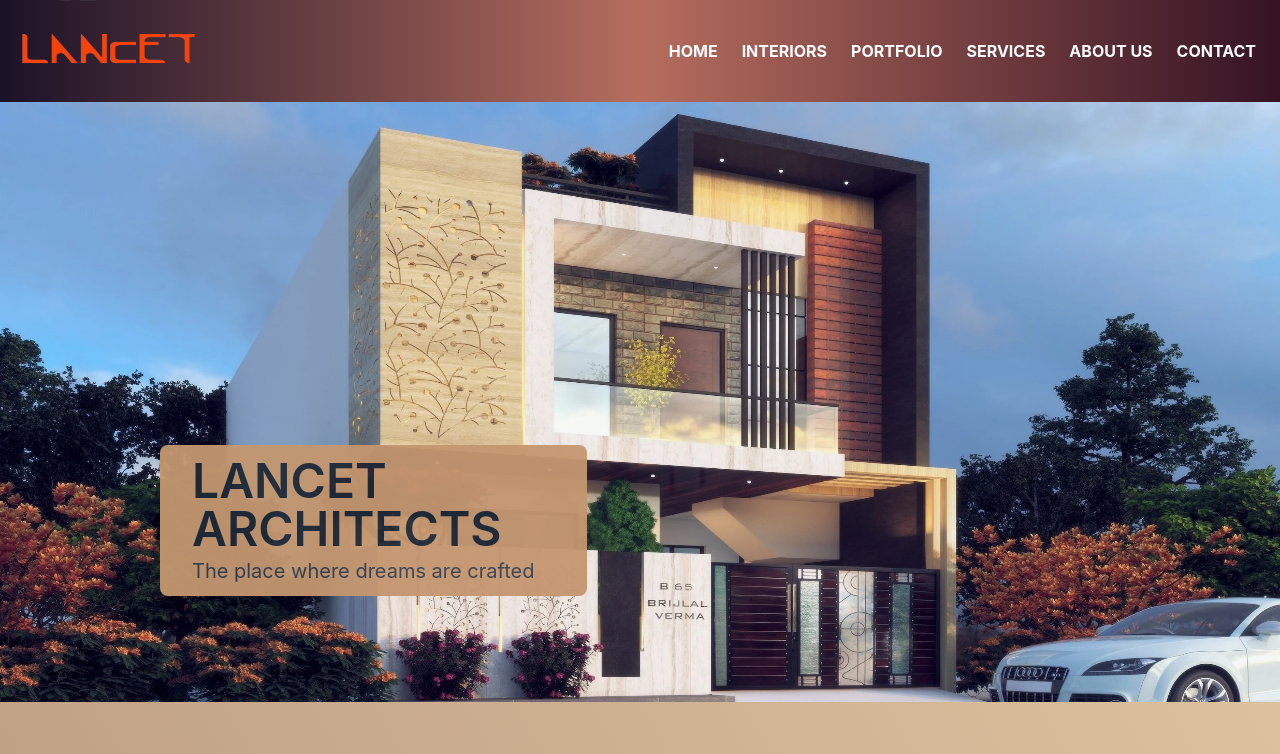
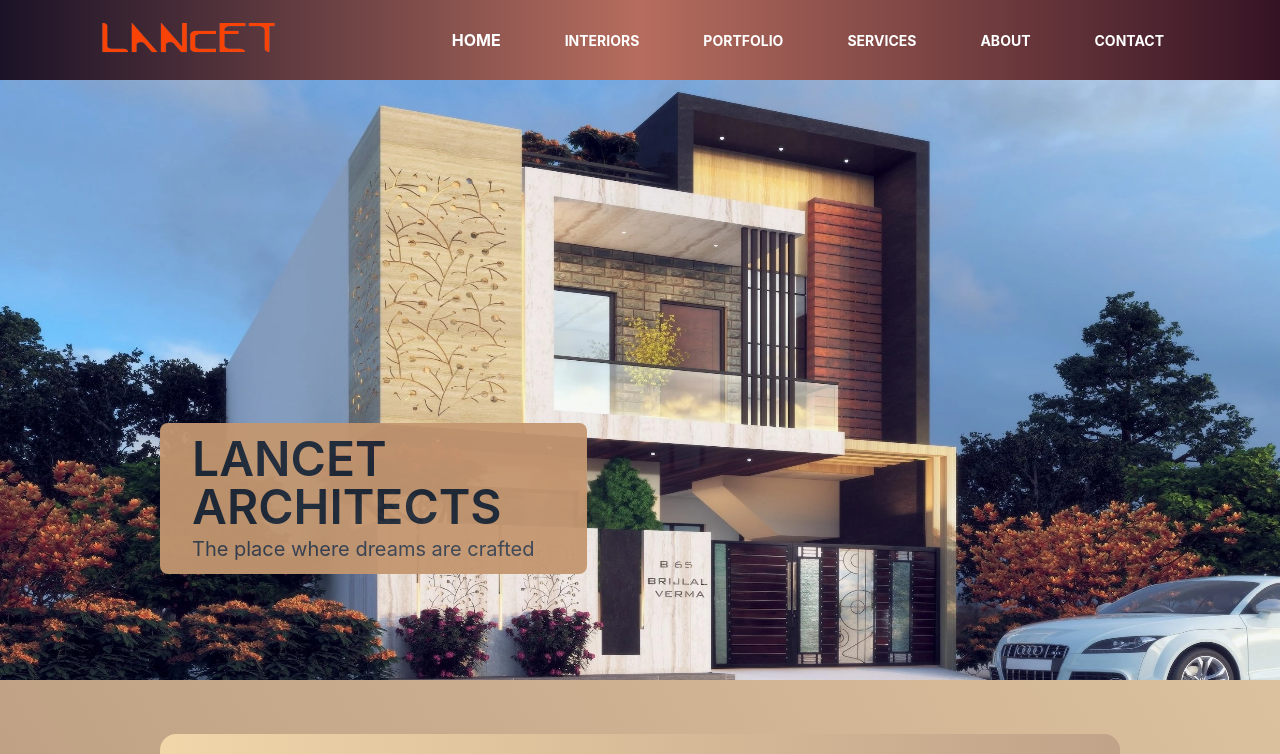
Before and after one commit to rohan-singh987/Lancet, a Next.js app: page / in a window 1280 px wide. Shown: the top 754 px of the page. Built offline with nearby package versions, Linux system fonts and the light colour scheme.

Commit message:
Navbar
Signed-off-by: Rohan Singh <rohannsingh98765@gmail.com>

```diff
--- a/components/Navbar.js
+++ b/components/Navbar.js
@@ -27,7 +27,7 @@
                     stroke='currentColor'
                     viewBox='0 0 24 24'
                     xmlns='http://www.w3.org/2000/svg'
-                >c
+                >
                     <path
                         strokeLinecap='round'
                         strokeLinejoin='round'
--- /dev/null
+++ b/components/Navbar11.js
@@ -0,0 +1,243 @@
+import React, { useState } from "react";
+import { Transition } from "@headlessui/react";
+import { Link } from "react-scroll";
+import Image from "next/image";
+import Logo from "../public/media/logo.png";
+
+
+const Navbar11 = () => {
+  const [isOpen, setIsOpen] = useState(false);
+  return (
+    <nav className=" shadow-sm w-full z-10 flex justify-evenly items-center flex-wrap bg-gradient-to-r from-[#1B1227] via-[#B66D5E] to-[#351324]  px-3">
+      <div className="w-full">
+        <div className="flex items-center h-20 w-full">
+          <div className="flex items-center  mx-20  justify-between w-full">
+            <div className="flex justify-center items-center flex-shrink-0 ">
+              <Link href='/'
+                className="bg-clip-text text-transparent bg-gradient-to-r from-rose-700 to-red-200">
+                <a>
+                  <div className='w-24 md:w-36 lg:w-48'>
+                    <Image
+                      src="/media/logo.png"
+                      height="100"
+                      width="200"
+                      alt=""
+                    />
+                  </div>
+                </a>
+
+              </Link>
+            </div>
+            <div className="hidden md:block">
+              <div className="ml-10 flex items-baseline space-x-4">
+                <Link
+                  href='/'
+                  activeClass="Home"
+                  // to="about"
+                  smooth={true}
+                  offset={50}
+                  duration={500}
+                  className="cursor-pointer text-blue-600 font-semibold px-3 py-2 text-md hover:font-black"
+                >
+                  <a className='lg:inline-flex lg:w-auto w-full px-3 py-2 rounded text-white font-bold items-center justify-center uppercase hover:bg-gray-600 hover:text-white '>
+                    Home
+                  </a>
+                </Link>
+                <Link
+                  href='/interiors'
+                  activeClass="about"
+                  to="about"
+                  smooth={true}
+                  offset={50}
+                  duration={500}
+                  className="cursor-pointer hover:bg-blue-600 text-black hover:text-white px-3 py-2 rounded-md text-sm font-medium"
+                >
+                <a className='lg:inline-flex lg:w-auto w-full px-3 py-2 rounded text-white font-bold items-center justify-center uppercase hover:bg-gray-600 hover:text-white '>
+                Interiors
+            </a>
+                </Link>
+                <Link
+                  href='/portfolio'
+                  // activeClass="about"
+                  // to="about"
+                  smooth={true}
+                  offset={50}
+                  duration={500}
+                  className="cursor-pointer hover:bg-blue-600 text-black hover:text-white px-3 py-2 rounded-md text-sm font-medium"
+                >
+                <a className='lg:inline-flex lg:w-auto w-full px-3 py-2 rounded text-white font-bold items-center justify-center uppercase hover:bg-gray-600 hover:text-white '>
+                portfolio
+            </a>
+                </Link>
+                <Link
+                  href='/services'
+                  // activeClass="about"
+                  // to="about"
+                  smooth={true}
+                  offset={50}
+                  duration={500}
+                  className="cursor-pointer hover:bg-blue-600 text-black hover:text-white px-3 py-2 rounded-md text-sm font-medium"
+                >
+                <a className='lg:inline-flex lg:w-auto w-full px-3 py-2 rounded text-white font-bold items-center justify-center uppercase hover:bg-gray-600 hover:text-white '>
+                services
+            </a>
+                </Link>
+                <Link
+                  href='/about'
+                  // activeClass="about"
+                  // to="about"
+                  smooth={true}
+                  offset={50}
+                  duration={500}
+                  className="cursor-pointer hover:bg-blue-600 text-black hover:text-white px-3 py-2 rounded-md text-sm font-medium"
+                >
+                <a className='lg:inline-flex lg:w-auto w-full px-3 py-2 rounded text-white font-bold items-center justify-center uppercase hover:bg-gray-600 hover:text-white '>
+                about
+            </a>
+                </Link>
+                <Link
+                  href='/contact'
+                  // activeClass="about"
+                  // to="about"
+                  smooth={true}
+                  offset={50}
+                  duration={500}
+                  className="cursor-pointer hover:bg-blue-600 text-black hover:text-white px-3 py-2 rounded-md text-sm font-medium"
+                >
+                <a className='lg:inline-flex lg:w-auto w-full px-3 py-2 rounded text-white font-bold items-center justify-center uppercase hover:bg-gray-600 hover:text-white '>
+                contact
+            </a>
+                </Link>
+
+              </div>
+            </div>
+          </div>
+          <div className="mr-10 flex md:hidden ">
+            <button
+              onClick={() => setIsOpen(!isOpen)}
+              type="button"
+              className="bg-blue-600 inline-flex items-center justify-center p-2 rounded-md text-white  hover:bg-blue-600 focus:outline-none focus:ring-2 focus:ring-offset-2 focus:ring-offset-blue-800 focus:ring-white"
+              aria-controls="mobile-menu"
+              aria-expanded="false"
+            >
+              <span className="sr-only">Open main menu</span>
+              {!isOpen ? (
+                <svg
+                  className="block h-6 w-6"
+                  xmlns="http://www.w3.org/2000/svg"
+                  fill="none"
+                  viewBox="0 0 24 24"
+                  stroke="currentColor"
+                  aria-hidden="true"
+                >
+                  <path
+                    strokeLinecap="round"
+                    strokeLinejoin="round"
+                    strokeWidth="2"
+                    d="M4 6h16M4 12h16M4 18h16"
+                  />
+                </svg>
+              ) : (
+                <svg
+                  className="block h-6 w-6"
+                  xmlns="http://www.w3.org/2000/svg"
+                  fill="none"
+                  viewBox="0 0 24 24"
+                  stroke="currentColor"
+                  aria-hidden="true"
+                >
+                  <path
+                    strokeLinecap="round"
+                    strokeLinejoin="round"
+                    strokeWidth="2"
+                    d="M6 18L18 6M6 6l12 12"
+                  />
+                </svg>
+              )}
+            </button>
+          </div>
+        </div>
+      </div>
+
+      <Transition
+        show={isOpen}
+        enter="transition ease-out duration-100 transform"
+        enterFrom="opacity-0 scale-95"
+        enterTo="opacity-100 scale-100"
+        leave="transition ease-in duration-75 transform"
+        leaveFrom="opacity-100 scale-100"
+        leaveTo="opacity-0 scale-95"
+      >
+        {(ref) => (
+          <div className="md:hidden" id="mobile-menu">
+            <div
+              ref={ref}
+              className="bg-white px-2 pt-2 pb-3 space-y-1 sm:px-3"
+            >
+              <Link
+                href="/home"
+                activeClass="home"
+                to="home"
+                smooth={true}
+                offset={50}
+                duration={500}
+                className="cursor-pointer hover:bg-blue-600 text-black hover:text-white block px-3 py-2 rounded-md text-base font-medium"
+              >
+                Home
+              </Link>
+              <Link
+                href="/about"
+                activeClass="about"
+                to="about"
+                smooth={true}
+                offset={50}
+                duration={500}
+                className="cursor-pointer hover:bg-blue-600 text-black hover:text-white block px-3 py-2 rounded-md text-base font-medium"
+              >
+                About
+              </Link>
+
+              <Link
+                href="/work"
+                activeClass="work"
+                to="work"
+                smooth={true}
+                offset={50}
+                duration={500}
+                className="cursor-pointer hover:bg-blue-600 text-black hover:text-white block px-3 py-2 rounded-md text-base font-medium"
+              >
+                Projects
+              </Link>
+              <Link
+                href="/services"
+                activeClass="services"
+                to="services"
+                smooth={true}
+                offset={50}
+                duration={500}
+                className="cursor-pointer hover:bg-blue-600 text-black hover:text-white block px-3 py-2 rounded-md text-base font-medium"
+              >
+                Services
+              </Link>
+
+              <Link
+                href="/contact"
+                activeClass="work"
+                to="work"
+                smooth={true}
+                offset={50}
+                duration={500}
+                className="cursor-pointer hover:bg-blue-600 text-black hover:text-white block px-3 py-2 rounded-md text-base font-medium"
+              >
+                Contact
+              </Link>
+            </div>
+          </div>
+        )}
+      </Transition>
+    </nav>
+
+  )
+}
+
+export default Navbar11
--- a/package.json
+++ b/package.json
@@ -12,7 +12,10 @@
     "@headlessui/react": "^1.5.0",
     "next": "12.1.0",
     "react": "17.0.2",
-    "react-dom": "17.0.2"
+    "react-dom": "17.0.2",
+    "react-icons": "^4.3.1",
+    "react-router-dom": "^6.3.0",
+    "react-scroll": "^1.8.7"
   },
   "devDependencies": {
     "autoprefixer": "^10.4.2",
--- a/pages/_app.js
+++ b/pages/_app.js
@@ -1,11 +1,11 @@
 import Footer from '../components/footer'
-import Navbar from '../components/navbar'
+import Navbar11 from '../components/Navbar11'
 import '../styles/globals.css'
 
 function MyApp({ Component, pageProps }) {
   return <>
 
-  <Navbar />
+  <Navbar11 />
   <Component {...pageProps} />
   <Footer/>
   </>
```
Also changed, not shown: 1 other file (tests, documents, lock files or other folders).
